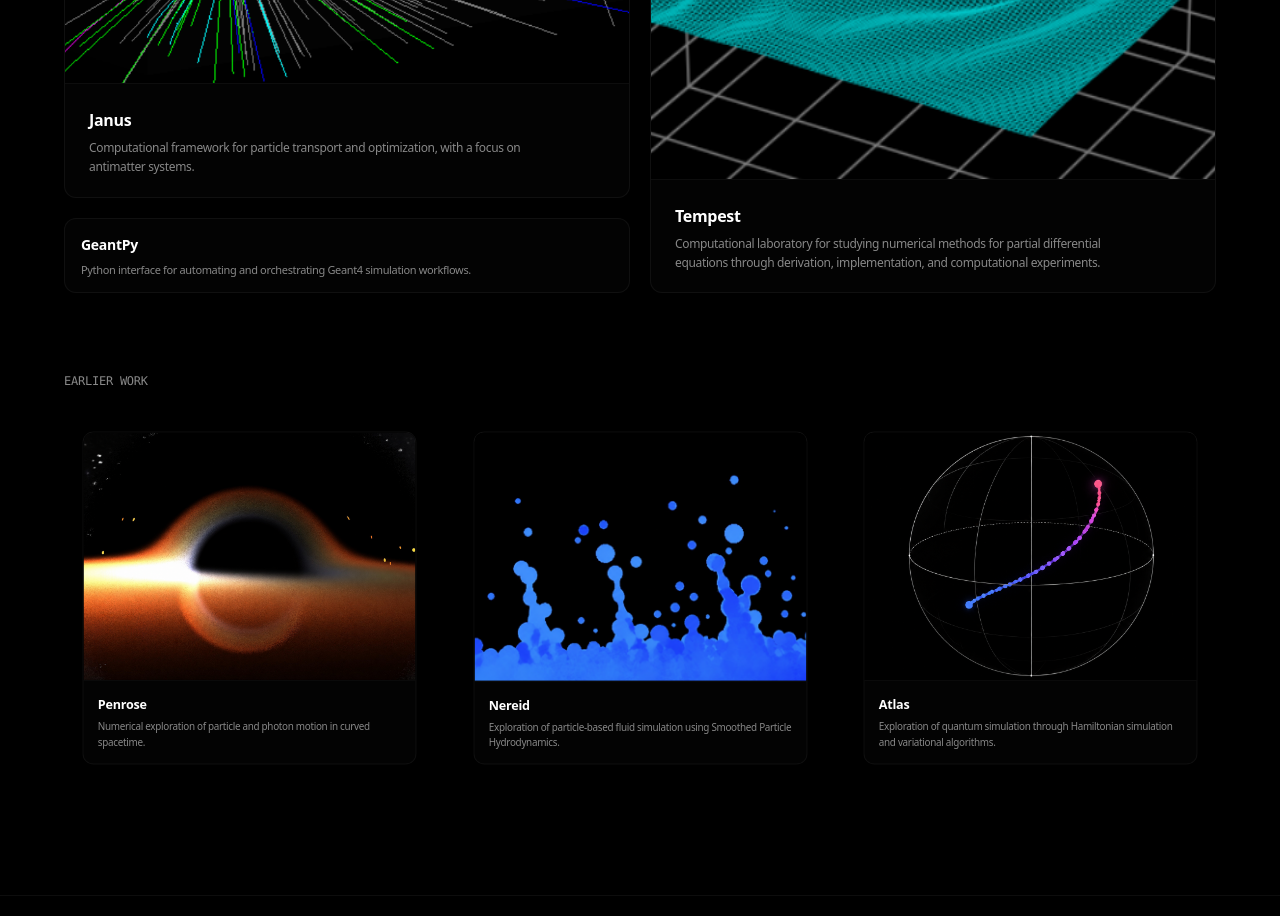
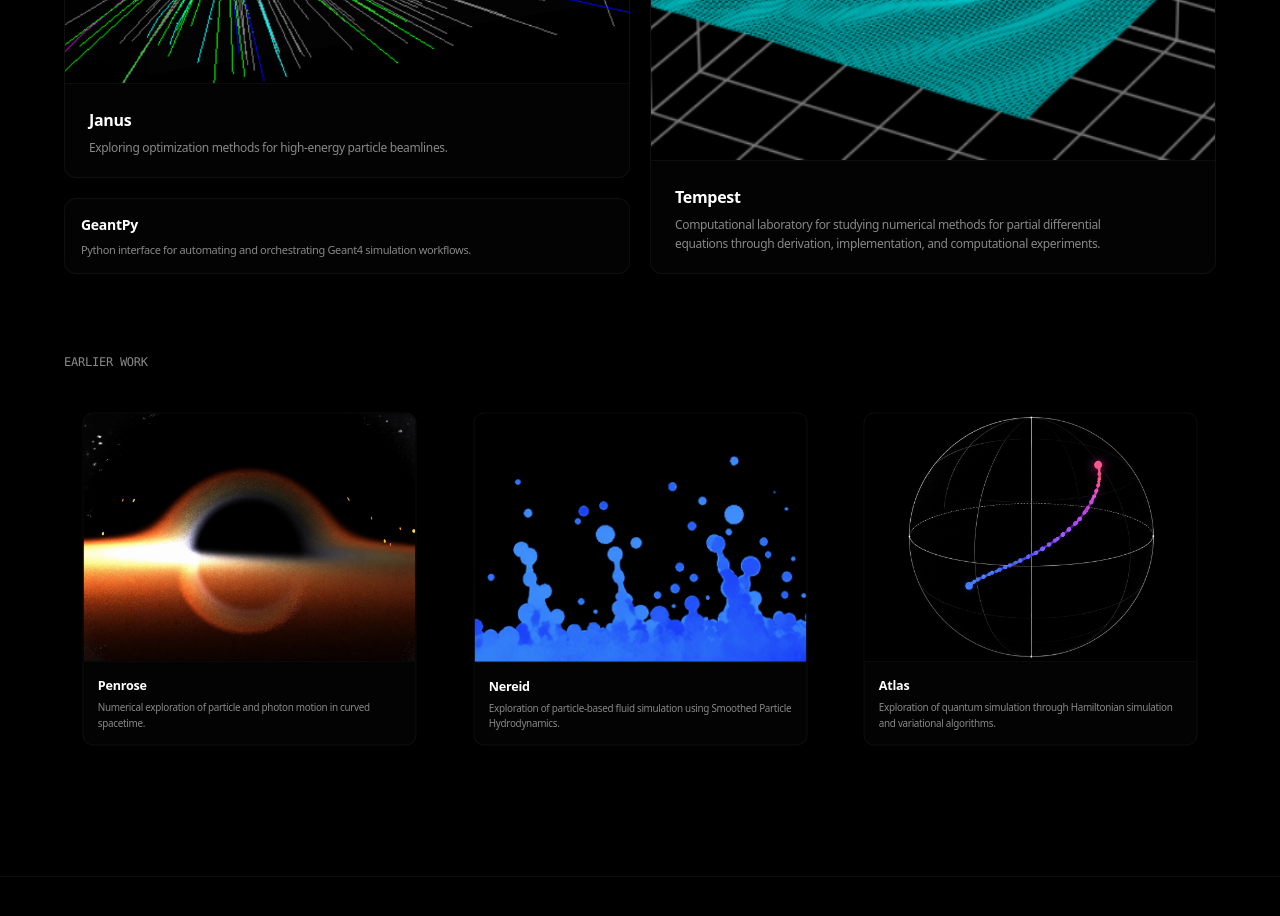
Before and after one commit to h-livv/h-livv.github.io, a Next.js app: page / in a window 1280 px wide. Shown: the part 1920-2836 px from the top of the page. Built offline with nearby package versions, Linux system fonts and the light colour scheme.

Commit message:
refinements

```diff
--- a/data/projects.ts
+++ b/data/projects.ts
@@ -12,7 +12,7 @@ export const projects: Project[] = [
   {
     title: 'Janus',
     slug: 'janus',
-    description: 'Computational framework for particle transport and optimization, with a focus on antimatter systems.',
+    description: 'Exploring optimization methods for high-energy particle beamlines.',
     role: 'Lead Developer',
     category: 'Research Projects',
     image: '/images/projects/janus.png',
```
